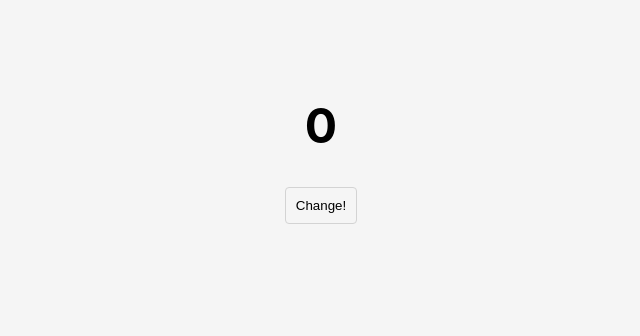
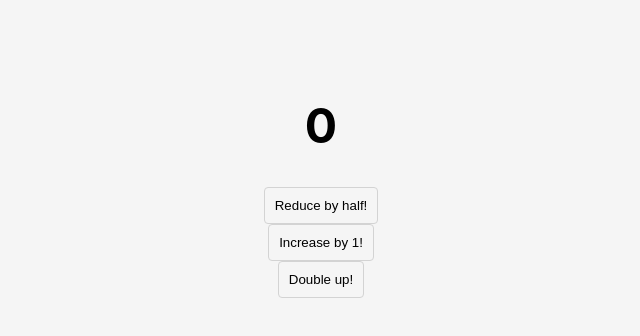
Before and after one commit to realVato/react-tutorial, a React (Create React App) app: page / in a window 1280 px wide. Shown: the top 336 px of the page, without its empty margins (319-959 px from the left). Built offline with nearby package versions, Linux system fonts and the light colour scheme.

Commit message:
set State

```diff
--- a/src/App.js
+++ b/src/App.js
@@ -178,13 +178,31 @@ class App extends React.Component {
         this.state = {
             count: 0
         }
-        this.handleClick = this.handleClick.bind(this)
+        this.halfSum = this.halfSum.bind(this)
+        this.addOne = this.addOne.bind(this)
+        this.doubleSum = this.doubleSum.bind(this)
     }
 
-    handleClick() {
+    halfSum() {
+        this.setState(prevState => {
+            return {
+                count: prevState.count / 2
+            }
+        })
+    }
+
+    addOne() {
         this.setState(prevState => {
             return {
                 count: prevState.count + 1
+            }
+        })
+    }
+
+    doubleSum() {
+        this.setState(prevState => {
+            return {
+                count: prevState.count * 2
             }
         })
     }
@@ -193,7 +211,9 @@ class App extends React.Component {
         return (
             <div>
                 <h1>{this.state.count}</h1>
-                <button onClick={this.handleClick}>Change!</button>
+                <button onClick={this.halfSum}>Reduce by half!</button>
+                <button onClick={this.addOne}>Increase by 1!</button>
+                <button onClick={this.doubleSum}>Double up!</button>
             </div>
         )
     }
```
Also changed, not shown: 1 other file (tests, documents, lock files or other folders).
